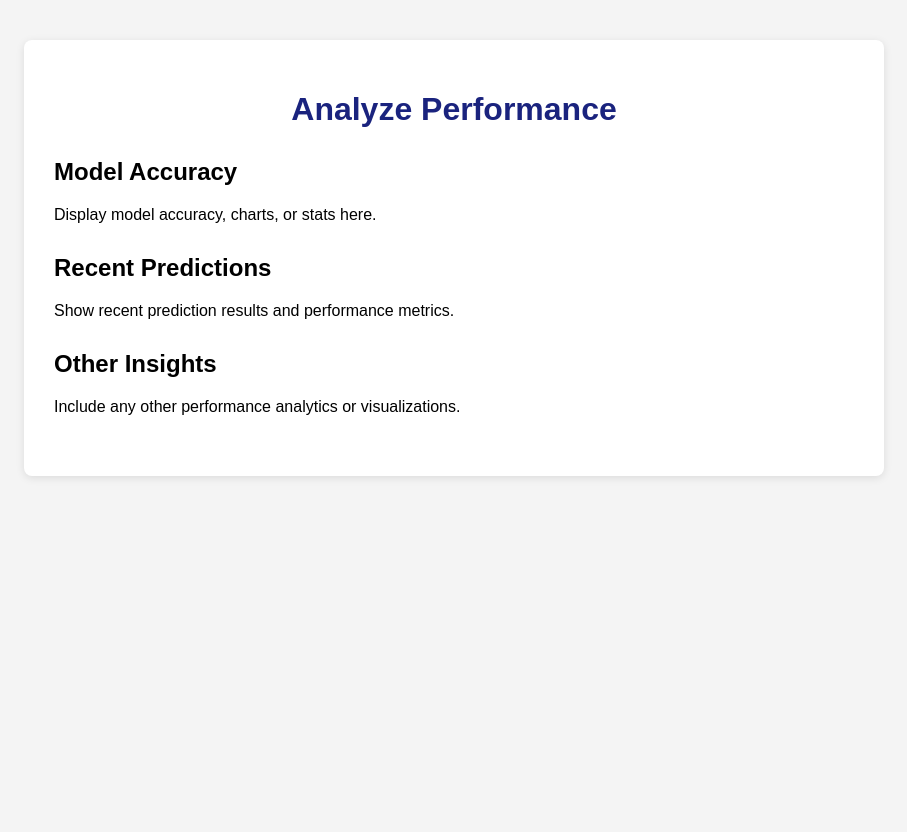
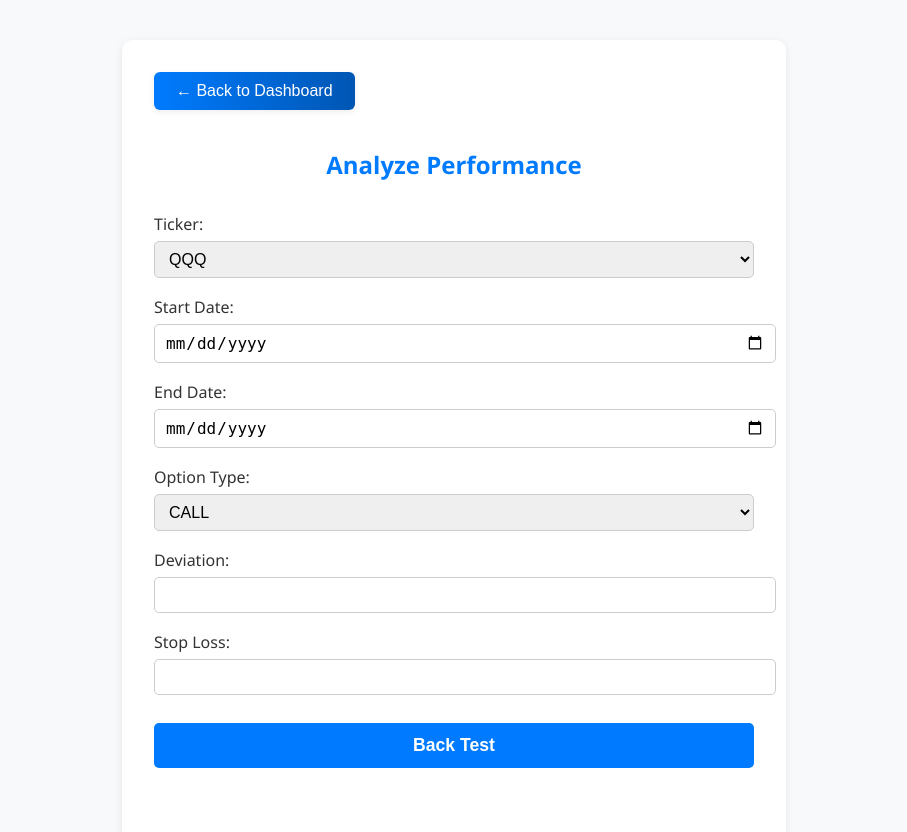
Before and after one commit to ShriyanG/covered-call-app, a Flask app: page /analyze-performance in a window 1280 px wide. Shown: the top 832 px of the page, without its empty margins (186-1093 px from the left). Before the commit the page ends 478 px from the top, so only its background shows below. Run offline with Flask 3, Linux system fonts and the light colour scheme.

Commit message:
Complete backtest functionality on application.

```diff
--- a/app/routes.py
+++ b/app/routes.py
@@ -4,6 +4,7 @@ from datetime import date
 from flask import Blueprint, jsonify, render_template, request
 
 from app.src.config.settings import OPTIONS_TICKERS
+from app.src.scripts.backtest import run_backtest
 from app.src.scripts.get_latest_date import get_latest_dates
 from app.src.scripts.predict import predict_daily_options, predict_options
 from app.src.scripts.update_models import run_update_models
@@ -85,6 +86,19 @@ def daily_options():
 def update_options():
     return render_template("update_options.html")
 
+# API endpoint for backtest
+@main.route('/api/backtest', methods=['POST'])
+def api_backtest():
+    data = request.get_json()
+    ticker = data.get('ticker')
+    start_date = data.get('start_date')
+    end_date = data.get('end_date')
+    base_deviation = float(data.get('deviation', 0))
+    option_type = data.get('option_type')
+    stop_loss = float(data.get('stop_loss', 0))
+    results = run_backtest(ticker, start_date, end_date, base_deviation, option_type, stop_loss)
+    return jsonify(results)
+
 @main.route('/analyze-performance')
 def analyze_performance():
-    return render_template("analyze_performance.html")
+    return render_template("analyze_performance.html", OPTIONS_TICKERS=OPTIONS_TICKERS)
--- /dev/null
+++ b/static/analyze-performance.js
@@ -0,0 +1,103 @@
+document.addEventListener('DOMContentLoaded', function() {
+    const form = document.getElementById('backtest-form');
+    const loadingDiv = document.getElementById('backtest-loading');
+    const resultsDiv = document.getElementById('backtest-results');
+    const chartCanvas = document.getElementById('backtest-chart');
+
+    form.addEventListener('submit', async function(e) {
+        e.preventDefault();
+        resultsDiv.innerHTML = '';
+        if (chartCanvas) {
+            chartCanvas.style.display = 'none';
+        }
+
+        // Input validation: start date must not be after end date, end date must not be after today, start date must not be before May 10, 2023
+        const startDate = form.start_date.value;
+        const endDate = form.end_date.value;
+        const today = new Date();
+        const todayStr = today.toISOString().slice(0, 10); // 'YYYY-MM-DD'
+        const minDate = '2023-05-10';
+
+        if (startDate < minDate) {
+            resultsDiv.innerHTML = `<div style=\"color:red; font-weight:bold;\">Start date cannot be before May 10, 2023.</div>`;
+            return;
+        }
+        if (startDate > endDate) {
+            resultsDiv.innerHTML = '<div style="color:red; font-weight:bold;">Start date cannot be after end date.</div>';
+            return;
+        }
+        if (endDate > todayStr) {
+            resultsDiv.innerHTML = `<div style="color:red; font-weight:bold;">End date cannot be after today's date (${todayStr}).</div>`;
+            return;
+        }
+
+        loadingDiv.style.display = 'block';
+
+        // Gather form data
+        const formData = {
+            ticker: form.ticker.value,
+            start_date: startDate,
+            end_date: endDate,
+            option_type: form.option_type.value,
+            deviation: form.deviation.value,
+            stop_loss: form.stop_loss.value
+        };
+
+        // Send POST request to backend
+        let response = await fetch('/api/backtest', {
+            method: 'POST',
+            headers: { 'Content-Type': 'application/json' },
+            body: JSON.stringify(formData)
+        });
+        let results = await response.json();
+
+        // Display results
+        resultsDiv.innerHTML = `
+            <h3>Backtest Results</h3>
+            <ul>
+                <li><strong>Total Profit:</strong> $${results.total_profit}</li>
+                <li><strong>Total Trades:</strong> ${results.total_trades}</li>
+                <li><strong>Successful Trades:</strong> ${results.successful_trades}</li>
+                <li><strong>Stop Losses Hit:</strong> ${results.stop_losses_hit}</li>
+                <li><strong>Negative Trades:</strong> ${results.negative_trades}</li>
+                <li><strong>Neutral Trades:</strong> ${results.neutral_trades}</li>
+                <li><strong>Success Rate:</strong> ${results.success_rate}%</li>
+                <li><strong>Avg Gain per Successful Trade:</strong> $${results.avg_gain_per_successful_trade}</li>
+            </ul>
+        `;
+
+        // Display chart
+        chartCanvas.style.display = 'block';
+        const ctx = chartCanvas.getContext('2d');
+        let profit_curve = results.profit_curve || [];
+        let labels = profit_curve.length > 1 ? [profit_curve[0].date, profit_curve[profit_curve.length-1].date] : profit_curve.map(p => p.date);
+        let data = profit_curve.length > 1 ? [profit_curve[0].profit, profit_curve[profit_curve.length-1].profit] : profit_curve.map(p => p.profit);
+        new Chart(ctx, {
+            type: 'line',
+            data: {
+                labels: labels,
+                datasets: [{
+                    label: 'Profit Curve',
+                    data: data,
+                    borderColor: '#007bff',
+                    backgroundColor: 'rgba(0,123,255,0.1)',
+                    fill: true,
+                    tension: 0.2
+                }]
+            },
+            options: {
+                responsive: true,
+                plugins: {
+                    legend: { display: false },
+                    title: { display: true, text: 'Profit Over Time' }
+                },
+                scales: {
+                    x: { title: { display: true, text: 'Date' } },
+                    y: { title: { display: true, text: 'Profit ($)' } }
+                }
+            }
+        });
+
+        loadingDiv.style.display = 'none';
+    });
+});
--- a/templates/analyze_performance.html
+++ b/templates/analyze_performance.html
@@ -2,30 +2,69 @@
 <html lang="en">
 <head>
     <meta charset="UTF-8">
-    <meta name="viewport" content="width=device-width, initial-scale=1.0">
     <title>Analyze Performance</title>
-    <link rel="stylesheet" href="{{ url_for('static', filename='style.css') }}">
+    <link rel="stylesheet" href="/static/styles.css">
+    <script src="https://cdn.jsdelivr.net/npm/chart.js"></script>
     <style>
-        .performance-container { max-width: 800px; margin: 40px auto; background: #fff; padding: 30px; border-radius: 8px; box-shadow: 0 2px 8px rgba(0,0,0,0.1); }
-        .performance-title { text-align: center; color: #1a237e; margin-bottom: 30px; }
-        .performance-section { margin-bottom: 30px; }
+        body { background: #f8f9fa; font-family: 'Segoe UI', Arial, sans-serif; }
+        .container { max-width: 600px; margin: 40px auto; background: #fff; border-radius: 10px; box-shadow: 0 2px 8px rgba(0,0,0,0.08); padding: 32px; }
+        h2 { text-align: center; margin-bottom: 32px; color: #007bff; }
+        .form-section label { display: block; margin-top: 18px; font-weight: 500; color: #333; }
+        .form-section input, .form-section select { width: 100%; padding: 8px 10px; margin-top: 6px; border-radius: 5px; border: 1px solid #ccc; font-size: 1rem; }
+        .form-section button { margin-top: 28px; width: 100%; background: #007bff; color: #fff; border: none; border-radius: 5px; padding: 12px; font-size: 1.1rem; font-weight: 600; cursor: pointer; transition: background 0.2s; }
+        .form-section button:hover { background: #0056b3; }
+        #backtest-results { margin-top: 32px; font-size: 1.05rem; color: #222; }
+        #backtest-chart { margin-top: 32px; }
+        .back-btn {
+            display: inline-block;
+            background: linear-gradient(90deg, #007bff 0%, #0056b3 100%);
+            color: #fff;
+            border: none;
+            border-radius: 6px;
+            padding: 10px 22px;
+            font-size: 1rem;
+            font-weight: 500;
+            margin-bottom: 18px;
+            box-shadow: 0 2px 6px rgba(0,0,0,0.07);
+            cursor: pointer;
+            transition: background 0.2s, box-shadow 0.2s;
+        }
+        .back-btn:hover {
+            background: linear-gradient(90deg, #0056b3 0%, #007bff 100%);
+            box-shadow: 0 4px 12px rgba(0,0,0,0.10);
+        }
     </style>
 </head>
 <body>
-    <div class="performance-container">
-        <h1 class="performance-title">Analyze Performance</h1>
-        <div class="performance-section">
-            <h2>Model Accuracy</h2>
-            <p>Display model accuracy, charts, or stats here.</p>
-        </div>
-        <div class="performance-section">
-            <h2>Recent Predictions</h2>
-            <p>Show recent prediction results and performance metrics.</p>
-        </div>
-        <div class="performance-section">
-            <h2>Other Insights</h2>
-            <p>Include any other performance analytics or visualizations.</p>
-        </div>
+    <div class="container">
+    <button onclick="window.location.href='/'" class="back-btn">&larr; Back to Dashboard</button>
+    <h2 style="clear:both;">Analyze Performance</h2>
+        <form id="backtest-form" class="form-section">
+            <div id="backtest-loading" style="display:none; color:#007bff; font-weight:bold; margin-bottom:10px;">Calculating backtest...</div>
+            <label for="ticker">Ticker:</label>
+            <select id="ticker" name="ticker" required>
+                {% for ticker in OPTIONS_TICKERS %}
+                    <option value="{{ ticker }}">{{ ticker }}</option>
+                {% endfor %}
+            </select>
+            <label for="start-date">Start Date:</label>
+            <input type="date" id="start-date" name="start_date" required>
+            <label for="end-date">End Date:</label>
+            <input type="date" id="end-date" name="end_date" required>
+            <label for="option-type">Option Type:</label>
+            <select id="option-type" name="option_type">
+                <option value="call">CALL</option>
+                <option value="put">PUT</option>
+            </select>
+            <label for="deviation">Deviation:</label>
+            <input type="number" id="deviation" name="deviation" step="0.01" required>
+            <label for="stop-loss">Stop Loss:</label>
+            <input type="number" id="stop-loss" name="stop_loss" step="0.01" required>
+            <button type="submit">Back Test</button>
+        </form>
+        <div id="backtest-results"></div>
+        <canvas id="backtest-chart" width="600" height="300"></canvas>
     </div>
+    <script src="/static/analyze-performance.js"></script>
 </body>
 </html>
```
Also changed, not shown: app/src/scripts/backtest.py (added, +32 -0 lines), app/src/strategy.py (+7 -0 lines), templates/dashboard.html (+0 -15 lines).
